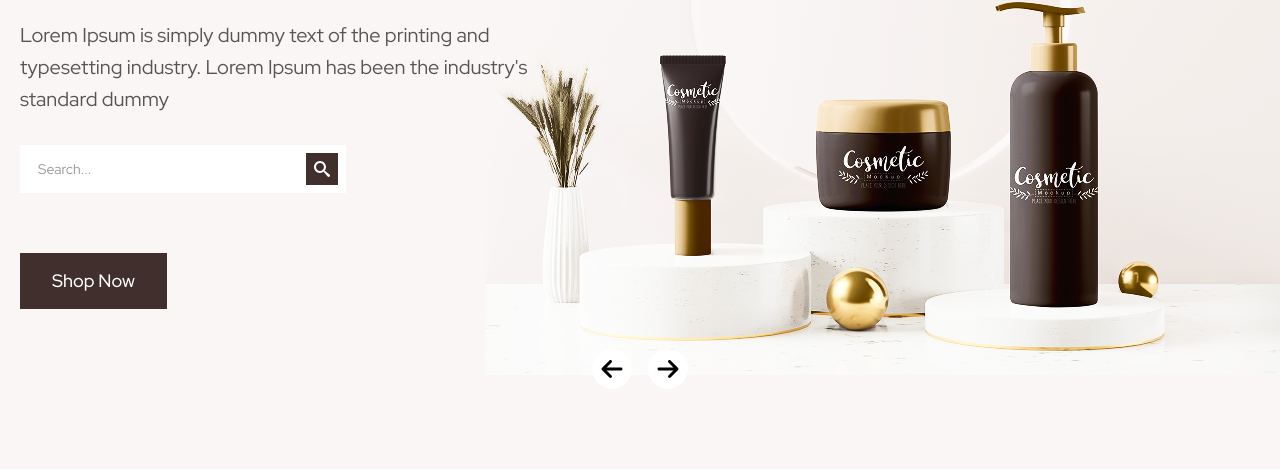
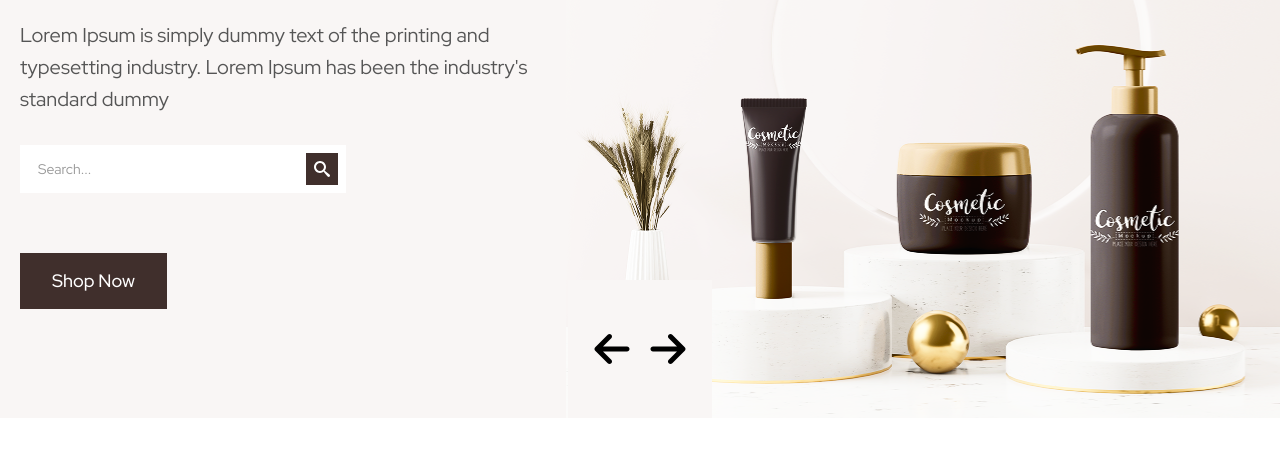
Before and after one commit to eduard787/dudeshape, a plain HTML site: page index.html in a window 1280 px wide. Shown: the part 329-800 px from the top of the page. Drawn offline with nearby package versions, Linux system fonts and the light colour scheme.

Commit message:
Fix hero section height, background position and slider buttons

```diff
--- a/styles/styles.css
+++ b/styles/styles.css
@@ -38,6 +38,7 @@ body {
 header {
   position: absolute;
   width: 100%;
+  z-index: 1;
 }
 
 .container {
@@ -98,16 +99,13 @@ nav a {
 /* HERO */
 
 .hero {
-  padding-top: 138px;
+  position: relative;
+  padding-top: 178px;
+  padding-bottom: 109px;
   background-color: var(--hero-bg-color);
   background-image: url('../images/background.png');
   background-repeat: no-repeat;
-  background-position: right center;
-}
-
-.hero .container {
-  padding-top: 40px;
-  padding-bottom: 80px;
+  background-position: calc(50% + 323px) bottom;
 }
 
 .hero h1 {
@@ -182,19 +180,23 @@ nav a {
 }
 
 .hero ul {
+  position: absolute;
+  bottom: 0;
+  left: 50%;
+  transform: translateX(-50%);
+  background-color: var(--hero-bg-color);
   display: flex;
   justify-content: center;
   align-items: center;
   gap: 16px;
-  margin-top: 40px;
+  padding: 49px 24px;
 }
 
 .hero ul button {
   width: 40px;
   height: 40px;
-  background-color: var(--white-color);
+  background-color: transparent;
   border: none;
-  border-radius: 50%;
   padding: 0;
   display: flex;
   justify-content: center;
@@ -203,6 +205,6 @@ nav a {
 }
 
 .hero ul button svg {
-  width: 24px;
-  height: 24px;
+  width: 40px;
+  height: 40px;
 }
```
